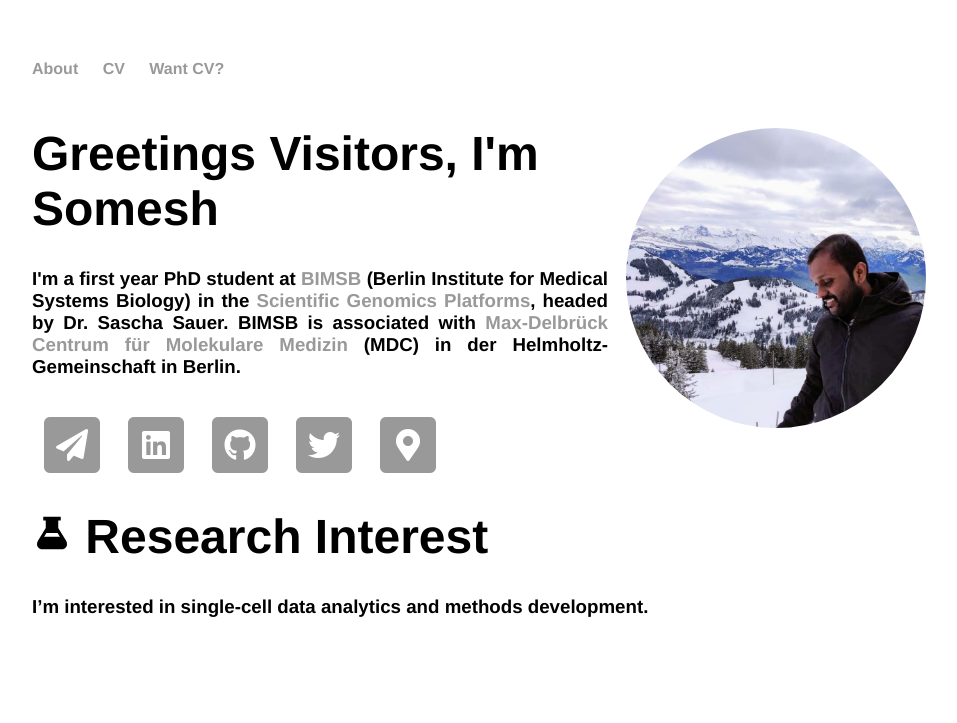
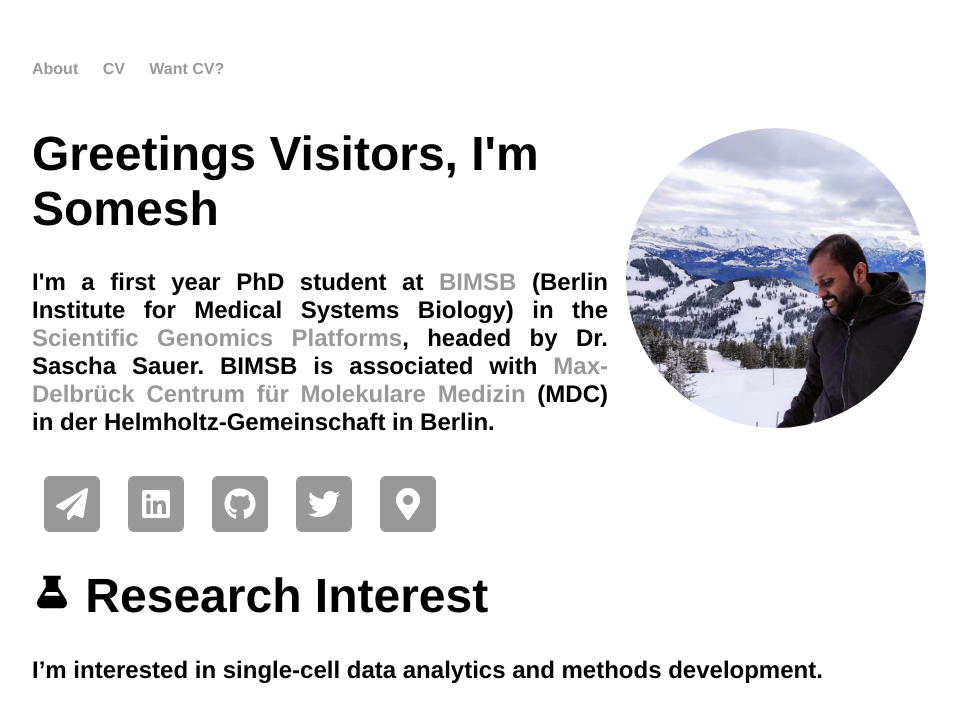
Before and after one commit to saisomesh2594/saisomesh2594.github.io, a Jekyll site: the page built from index.html, in a window 1280 px wide. Shown: the top 723 px of the page, without its empty margins (160-1117 px from the left). Built offline with Jekyll 4.4.1, drawn with Linux system fonts in a browser that asks for light colours.

Commit message:
Update index.html

```diff
--- a/index.html
+++ b/index.html
@@ -19,11 +19,11 @@
         			{% endif %}
 				</h1></header>
 			<article>
-				<h3>
+				<h2>
 					I'm a first year PhD student at <a href="https://www.mdc-berlin.de/bimsb">BIMSB</a> (Berlin Institute for Medical Systems Biology) in the <a href="https://genomics.mdc-berlin.de/">Scientific Genomics Platforms</a>, headed by Dr. Sascha Sauer.
 					BIMSB is associated with <a href="https://www.mdc-berlin.de/">Max-Delbrück Centrum für Molekulare Medizin</a> (MDC) in der Helmholtz-Gemeinschaft in Berlin.
 
-				</h3>
+				</h2>
 			</article>
 
 				<div class="icon-container">
@@ -75,7 +75,7 @@
 	<div id="main-container">
 		<div class="research-interest">
 			<h1><ion-icon name="flask"></ion-icon> Research Interest </h1>
-			<article><h3>I’m interested in single-cell data analytics and methods development.</h3></article>
+			<article><h2>I’m interested in single-cell data analytics and methods development.</h2></article>
 		</div>
 
 	</div>
```
